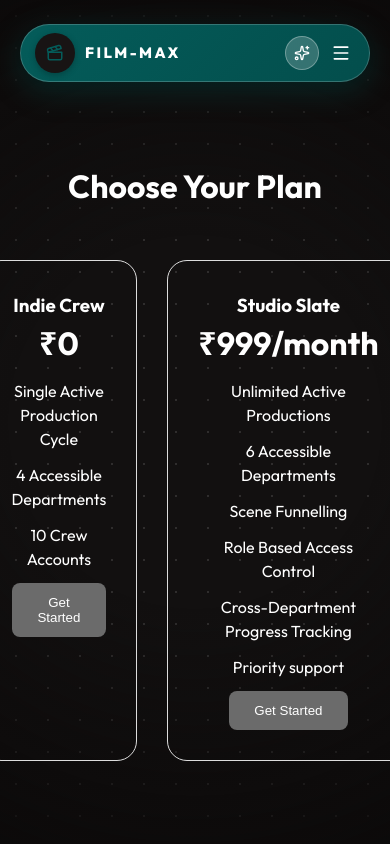
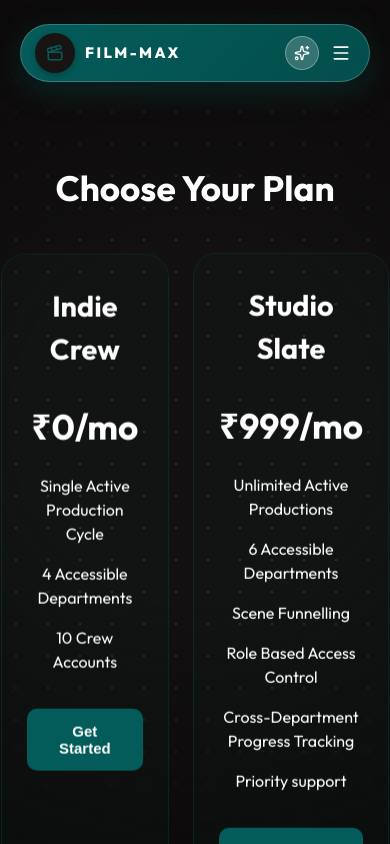
Before and after one commit to Siddhi0610/film-max, a React (Vite) app: page /film-max/product in a window 390 px wide. Shown: the top 844 px of the page. Built offline with nearby package versions, Linux system fonts and the light colour scheme; a web font is replaced by a local one.

Commit message:
updated prod pg

```diff
--- a/src/pages/Contact.css
+++ b/src/pages/Contact.css
@@ -189,3 +189,20 @@
     width: 100%;
   }
 }
+
+@keyframes floating {
+  0%,
+  100% {
+    transform: translateY(0);
+  }
+
+  50% {
+    transform: translateY(-8px);
+  }
+}
+
+.contact-form {
+  animation:
+    formEntrance 1s ease-out forwards,
+    floating 5s ease-in-out 1s infinite;
+}
--- a/src/pages/Product.css
+++ b/src/pages/Product.css
@@ -1,34 +1,280 @@
 .product-page {
-  padding: 80px 5%;
+  min-height: 100vh;
+  padding: 100px 5%;
   text-align: center;
+  overflow: hidden;
 }
 
+/* Page heading */
+
+.product-page h1 {
+  font-size: clamp(2.2rem, 5vw, 4rem);
+  margin-bottom: 20px;
+
+  animation: headingEntrance 0.8s ease-out forwards;
+}
+
+
+/* Pricing container */
+
 .pricing-container {
+  width: 100%;
+  max-width: 1300px;
+  margin: 60px auto 0;
+
   display: flex;
   justify-content: center;
-  gap: 30px;
-  margin-top: 50px;
+  align-items: stretch;
+
+  gap: clamp(20px, 3vw, 45px);
 }
 
+/* Pricing cards */
+
 .pricing-card {
-  width: 280px;
-  padding: 30px;
-  border-radius: 20px;
-  border: 1px solid #ddd;
+  width: clamp(250px, 28vw, 360px);
+  flex: 1;
+  max-width: 360px;
+
+  box-sizing: border-box;
+
+  padding: clamp(30px, 4vw, 50px);
+
+  border-radius: 24px;
+
+  border: 1px solid rgba(4, 92, 90, 0.25);
+
+  background: rgba(4, 92, 90, 0.05);
+
+  position: relative;
+
+  opacity: 0;
+
+  animation:
+    cardEntrance 0.8s ease-out forwards,
+    cardFloat 5s ease-in-out 1.2s infinite;
+
+  transition:
+    transform 0.35s ease,
+    background 0.35s ease,
+    border-color 0.35s ease,
+    box-shadow 0.35s ease;
 }
+
+
+/* Different entrance timing for each card */
+
+.pricing-card:nth-child(1) {
+  animation-delay: 0.2s, 1.2s;
+}
+
+.pricing-card:nth-child(2) {
+  animation-delay: 0.4s, 1.4s;
+}
+
+.pricing-card:nth-child(3) {
+  animation-delay: 0.6s, 1.6s;
+}
+
+
+/* Hover effect */
+
+.pricing-card:hover {
+  transform: translateY(-12px) scale(1.03);
+
+  background: rgba(4, 92, 90, 0.18);
+
+  border-color: #045C5A;
+
+  box-shadow:
+    0 0 15px rgba(4, 92, 90, 0.35),
+    0 0 35px rgba(4, 92, 90, 0.25),
+    0 20px 50px rgba(0, 0, 0, 0.2);
+}
+
+
+/* Card headings */
+
+.pricing-card h2 {
+  font-size: clamp(1.5rem, 2vw, 2rem);
+
+  margin-bottom: 15px;
+
+  transition:
+    color 0.3s ease,
+    transform 0.3s ease;
+}
+
+
+.pricing-card:hover h2 {
+  color: #045C5A;
+
+  transform: translateY(-2px);
+}
+
+
+/* Price */
+
+.pricing-card h3 {
+  font-size: clamp(1.8rem, 3vw, 2.5rem);
+
+  margin-bottom: 30px;
+
+  transition:
+    color 0.3s ease,
+    transform 0.3s ease;
+}
+
+
+.pricing-card:hover h3 {
+  color: #045C5A;
+}
+
+
+/* Features */
 
 .pricing-card ul {
   list-style: none;
   padding: 0;
+
+  margin: 0 0 35px;
 }
 
+
 .pricing-card li {
-  margin: 12px 0;
+  margin: 16px 0;
+
+  font-size: 16px;
+
+  transition:
+    transform 0.25s ease,
+    color 0.25s ease;
 }
 
+
+.pricing-card li:hover {
+  transform: translateX(5px);
+
+  color: #045C5A;
+}
+
+
+/* Buttons */
+
 .pricing-card button {
-  padding: 12px 25px;
+  padding: 14px 32px;
+
   border: none;
-  border-radius: 8px;
+  border-radius: 10px;
+
   cursor: pointer;
+
+  font-size: 15px;
+  font-weight: 600;
+
+  background: #045C5A;
+  color: white;
+
+  transition:
+    transform 0.25s ease,
+    box-shadow 0.25s ease,
+    background 0.25s ease;
 }
+
+
+.pricing-card button:hover {
+  transform: translateY(-4px) scale(1.03);
+
+  background: #05706d;
+
+  box-shadow:
+    0 10px 25px rgba(4, 92, 90, 0.35);
+}
+
+
+.pricing-card button:active {
+  transform: translateY(-1px) scale(0.98);
+}
+
+
+/* ------------------------- */
+/* Animations */
+/* ------------------------- */
+
+@keyframes cardEntrance {
+
+  0% {
+    opacity: 0;
+    transform: translateY(70px) scale(0.9);
+  }
+
+  100% {
+    opacity: 1;
+    transform: translateY(0) scale(1);
+  }
+}
+
+
+@keyframes headingEntrance {
+
+  0% {
+    opacity: 0;
+    transform: translateY(-30px);
+  }
+
+  100% {
+    opacity: 1;
+    transform: translateY(0);
+  }
+}
+
+
+@keyframes cardFloat {
+
+  0%,
+  100% {
+    transform: translateY(0);
+  }
+
+  50% {
+    transform: translateY(-8px);
+  }
+}
+
+
+/* ------------------------- */
+/* Tablet */
+/* ------------------------- */
+
+@media (max-width: 900px) {
+
+  .pricing-container {
+    grid-template-columns: 1fr 1fr;
+  }
+
+}
+
+
+/* ------------------------- */
+/* Mobile */
+/* ------------------------- */
+
+@media (max-width: 650px) {
+
+  .product-page {
+    padding: 80px 5%;
+  }
+
+  .pricing-container {
+    grid-template-columns: 1fr;
+
+    gap: 25px;
+
+    margin-top: 40px;
+  }
+
+  .pricing-card {
+    padding: 30px 25px;
+  }
+
+}
--- a/src/pages/Product.jsx
+++ b/src/pages/Product.jsx
@@ -9,7 +9,7 @@ function Product() {
 
         <div className="pricing-card">
           <h3>Indie Crew</h3>
-          <h1>₹0</h1>
+          <h1>₹0/mo</h1>
 
           <ul>
             <li>Single Active Production Cycle</li>
@@ -24,7 +24,7 @@ function Product() {
 
         <div className="pricing-card">
           <h3>Studio Slate</h3>
-          <h1>₹999/month</h1>
+          <h1>₹999/mo</h1>
 
           <ul>
             <li>Unlimited Active Productions</li>
```
